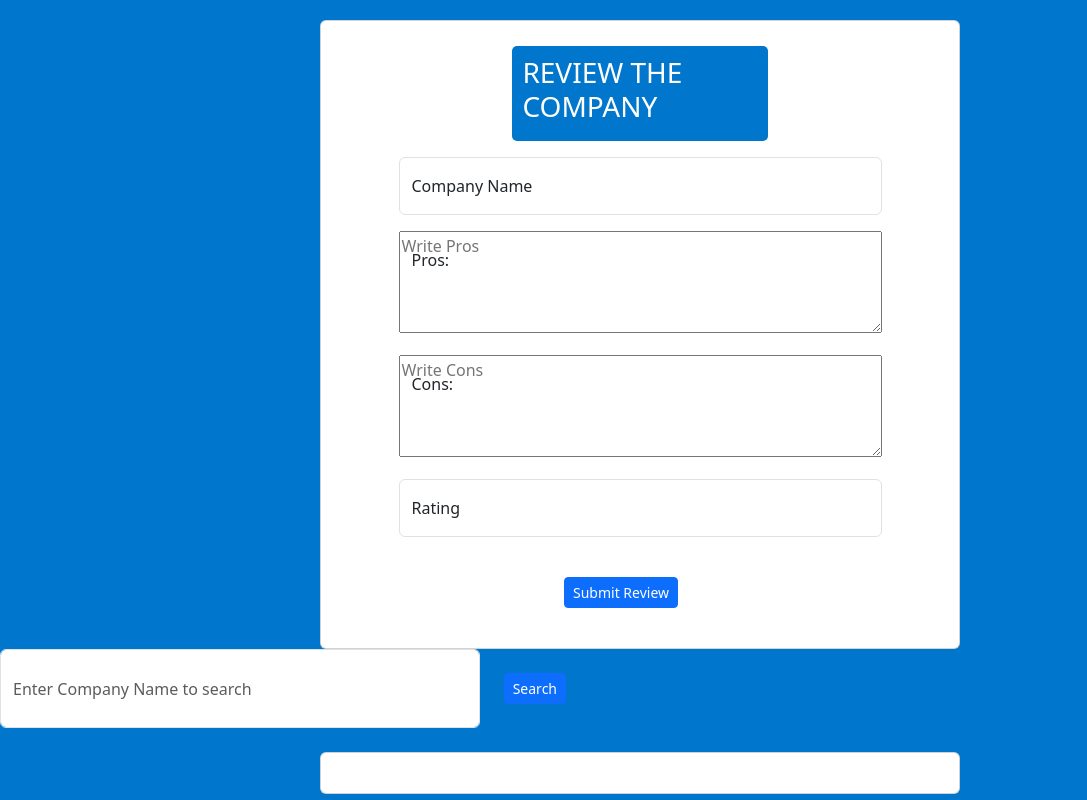
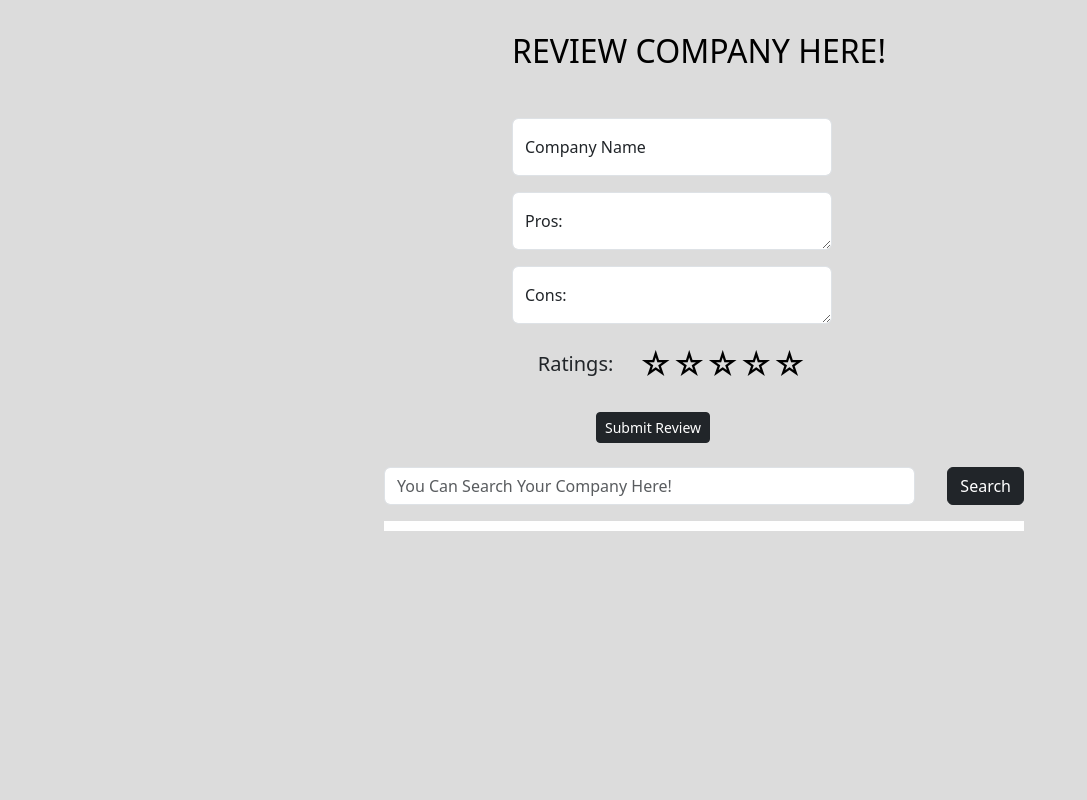
Before and after one commit to EshaGautam/Company-Review-Page, a website: page views/index.html in a window 1280 px wide. Shown: the whole page, without its empty margins (0-1087 px from the left). Drawn offline with nearby package versions, Linux system fonts and the light colour scheme; files that its build step writes are made by us from their sources; files whose address does not match are found by name.

Commit message:
fixed some styling issue

```diff
--- a/public/index.js
+++ b/public/index.js
@@ -3,12 +3,22 @@ let form = document.querySelector("#form");
 form.addEventListener("submit", async function (event) {
 
   event.preventDefault();
+  let stars = document.querySelectorAll('.rate')
   let companyName = document.getElementById("name").value;
   let companyPros = document.getElementById("pros").value;
   let companyCons = document.getElementById("cons").value;
-  let companyRating = document.getElementById("rating").value;
+  // let companyRating = document.getElementById("rating").value;
   let id = document.getElementById('reviewId').value
 
+  let companyRating = stars.forEach((star)=>{
+    star.addEventListener('click',(event)=>{
+       let val = star.getAttribute('value')
+       return val
+
+    })
+  })
+
+  console.log(companyRating)
 
   let newReview = {
     id :id,
@@ -47,19 +57,19 @@ async function displayReview(searchedname) {
       throw new Error('problem fetching data')
     }
     const data = await response.json()
-    console.log(data.reviews)
-    console.log((data.averageRating).toFixed(1) )
+   const averageRatings = calculateAverageRatings(data.reviews)
+
 
     const companyNameDiv = document.getElementById('companyName');
     const averageRatingDiv = document.getElementById('averageRating');
-    const prosConsList = document.getElementById('prosConsList');
-
-    companyNameDiv.innerHTML = `<h4>${searchedname}</h4>`;
-    averageRatingDiv.innerHTML = `<p>Average Rating: ${data.averageRating.toFixed(1)}</p>`;
 
 
-    let expenseList = document.getElementById("expenseList");
-    expenseList.innerHTML = "";
+    companyNameDiv.innerHTML = `<h3>${searchedname}</h3>`;
+    averageRatingDiv.innerHTML = `<p class='d-flex justify-content-evenly'>Average Rating: ${averageRatings} <span class="star-filled">★</span></p>`;
+
+
+    let reviewList = document.getElementById("reviewList");
+    reviewList.innerHTML = "";
 
   data.reviews.forEach((element, index) => {
 
@@ -67,9 +77,23 @@ async function displayReview(searchedname) {
      reviewAdded.className = "exp-made ";
      reviewAdded.classList.add("list-group-item");
 
-     reviewAdded.textContent = `Company Name: ${element.name}, pros: ${element.pros}, Cons: ${element.cons} , Ratings:${element.rating}`;
 
-     expenseList.appendChild(reviewAdded);
+
+     let starsHTML = "";
+     for (let i = 1; i <= 5; i++) {
+         if (i <= element.rating) {
+             starsHTML += `<span class="star-filled">★</span>`;
+         } else {
+             starsHTML += `<span class="star-unfilled">☆</span>`;
+         }
+     }
+
+
+
+     reviewAdded.innerHTML = `<span><h5>Pros:</h5> ${element.pros}</span><span> <h5>Cons:</h5> ${element.cons}</span> <span><h>Ratings</h>${starsHTML}</span>`;
+
+     reviewList.appendChild(reviewAdded);
+
    });
 
   }
@@ -88,3 +112,13 @@ submitBtn.addEventListener('click',async function(event){
 
 
 })
+
+
+function calculateAverageRatings(reviews){
+    let sum = 0;
+    reviews.forEach(review => {
+        sum += review.rating;
+    })
+   const averageRating= sum / reviews.length;
+   return averageRating.toFixed(1)
+}
--- a/public/style.css
+++ b/public/style.css
@@ -1,17 +1,99 @@
 body{
-    background-color:#0077cc
+    background-color:gainsboro ;
+    padding-top:2rem;
+
 
 }
-#heading{
-margin-left: 30%;
-   display: flex;
-   justify-content:center;
-   width: 30%;
-   background-color: #0077cc;
-   border:2px;
-   height: 30%;
-   width: 40%;
-   padding: 10px;
-   border-radius: 5px;
-   color: white;
+h2{
+margin-left: 40%;
+margin-bottom: 3rem;
+   color:black;
 }
+
+#form{
+width:25%;
+position: relative;
+left:40%;
+}
+
+.search-ctn{
+    display: flex;
+    width:50%;
+    position: relative;
+    left:30%;
+}
+
+#searchResult{
+    display:flex;
+    flex-direction: column;
+    color:black;
+    position: relative;
+    left:30%;
+    width: 20%;
+    border:5px solid white;
+    width:50%;
+    background-color: whitesmoke;
+    margin-top: 1rem;
+}
+
+
+
+#search-head{
+    width: 20%;
+    margin-left: 30%;
+
+}
+
+#reviewList li{
+display: flex;
+flex-direction: column;
+}
+
+#search-btn{
+    margin-left: 2rem;
+}
+
+.star-rating {
+    display: flex;
+    flex-direction: row-reverse;
+    justify-content: center;
+}
+
+.star-rating input {
+    display: none;
+}
+
+.star-rating label {
+    font-size: 2em;
+    color: black;
+    cursor: pointer;
+}
+
+.star-rating input:checked ~ label {
+    color: #f5b301;
+}
+
+.star-rating label:hover,
+.star-rating label:hover ~ label {
+    color: #f5b301;
+}
+
+.star-filled {
+    color: gold;
+    size: 3rem;
+
+}
+.star-unfilled {
+    color: black;
+    size: 3rem;
+}
+
+.star-ctn{
+    display: flex;
+    justify-content: space-evenly;
+
+}
+
+.star-ctn h5{
+    margin-top: 0.75rem;
+}
--- a/views/index.html
+++ b/views/index.html
@@ -1,6 +1,5 @@
 <!DOCTYPE html>
 <html lang="en">
-
 <head>
     <meta charset="UTF-8">
     <meta name="viewport" content="width=device-width, initial-scale=1.0">
@@ -12,21 +11,15 @@
         integrity="sha384-C6RzsynM9kWDrMNeT87bh95OGNyZPhcTNXj1NW7RuBCsyN/o0jlpcV8Qyq46cDfL"
         crossorigin="anonymous"></script>
     <link rel="stylesheet" href="style.css">
-    <title>Company Review Page</title>
+    <title>Company Review's</title>
 </head>
-
 <body>
 
-
-
-    <div class="d-flex justify-content-center">
-
-        <div class="card" style="width: 50%; margin-top: 20px; padding-top:25px; ">
-            <div id="heading"><h3>REVIEW THE COMPANY</h3></div>
-            <div class="card-body">
-
-                <div class="d-flex justify-content-center">
-
+    <div>
+        <h2>
+            REVIEW COMPANY HERE!
+        </h2>
+        <div >
             <form id="form">
                 <input type="hidden" id="reviewId"></input>
                 <div class="form-floating mb-3">
@@ -34,48 +27,52 @@
                     <label for="name">Company Name</label>
                 </div>
                 <div class="form-floating mb-3">
-                            <label for="comments">Pros:</label>
-                            <textarea id="pros" name="pros" rows="4" cols="50" placeholder="Write Pros"></textarea>
+
+                    <textarea id="pros" name="pros" rows="25" cols="50" placeholder="Write Pros"  class="form-control" required></textarea>
+                    <label for="pros">Pros:</label>
+
                 </div>
                 <div class="form-floating mb-3">
-                            <label for="comments">Cons:</label>
-                            <textarea id="cons" name="cons" rows="4" cols="50" placeholder="Write Cons"></textarea>
+                    <textarea id="cons" name="cons" rows="25" cols="50" placeholder="Write Cons"  class="form-control" required></textarea>
+                    <label for="cons">Cons:</label>
                 </div>
-                        <div class="form-floating mb-3">
-                            <input type="text" class="form-control" id="rating" placeholder="How much you rate" required>
-                            <label for="name">Rating</label>
+                <div class="star-ctn">
+                    <h5>Ratings:</h5>
+                    <div class="star-rating">
+                        <input type="radio" id="star5" name="rating"  class="rate" value="5"><label for="star5" title="5 stars">☆</label>
+                        <input type="radio" id="star4" name="rating"  class="rate" value="4"><label for="star4" title="4 stars">☆</label>
+                        <input type="radio" id="star3" name="rating"   class="rate" value="3"><label for="star3" title="3 stars">☆</label>
+                        <input type="radio" id="star2" name="rating"  class="rate"  value="2"><label for="star2" title="2 stars">☆</label>
+                        <input type="radio" id="star1" name="rating"  class="rate"  value="1"><label for="star1" title="1 star">☆</label>
                     </div>
-                        <div class="mx-auto p-4" style="width: 200px;">
-                            <button type="submit" class="btn btn-primary btn-sm">Submit Review</button>
                 </div>
 
+                <div class="mx-auto p-4" style="width: 200px;">
+                    <button type="submit" class="btn btn-dark btn-sm">Submit Review</button>
+                </div>
             </form>
+        </div>
+
+        <div>
+            <div class="search-ctn" st>
+                <input type="text" class="form-control" id="search" placeholder="You Can Search Your Company Here!"  required>
+                    <button type="button" class="btn btn-dark btn-md" id = 'search-btn'>Search</button>
+            </div>
+            <div >
+                <div id="searchResult">
+                    <div id="search-head">
+                    <div id="companyName"></div>
+                    <div id="averageRating" ></div>
+                </div>
+                    <div id="reviewListGroup">
+                   <ul class="list-group" id="reviewList"></ul>
              </div>
                 </div>
             </div>
             </div>
-    <div class=" w-50 mb-3 d-flex">
-        <input type="text" class="form-control" id="search" placeholder="Enter Company Name to search" class=" w-25" required>
-        <div class="mx-auto p-4" style="width: 200px;">
-            <button type="button" class="btn btn-primary btn-sm" id = 'search-btn'>Search</button>
         </div>
     </div>
 
-   <div id="searchResults" class="d-flex justify-content-center mt-4" style="display: none;">
-        <div class="card" style="width: 50%; padding: 20px;">
-            <div id="companyName"></div>
-            <div id="averageRating" ></div>
-            <div class="d-flex justify-content-evenly">
-
-                <ul class="list-group list-group-flush" id="expenseList"></ul>
-                    </div>
-
-
-        </div>
-    </div>
-</div>
-</div></body>
-
+</body>
 <script src="index.js"></script>
-
 </html>
```
Also changed, not shown: controller/mainController.js (+10 -19 lines). Lines whose indentation alone changed are shown as unchanged.
